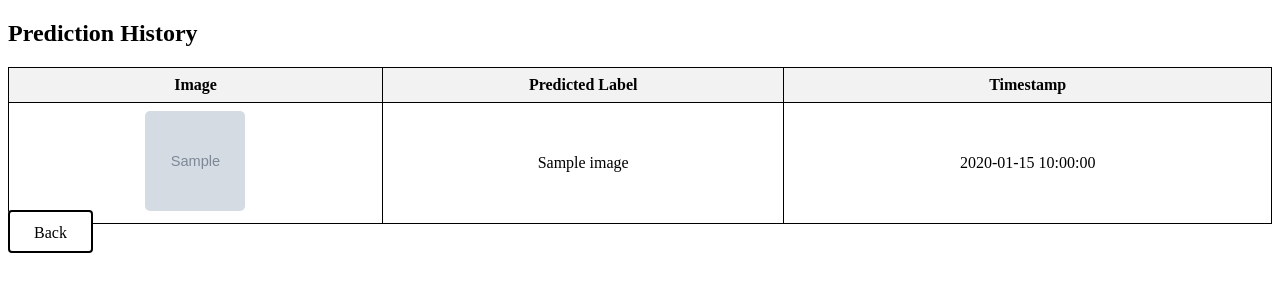
After one commit to sandeepruttala/ai-powered-crop-disease-detection, a Flask app: page /history in a window 1280 px wide. The commit adds this page. Shown: the top 300 px of the page. Run offline with Flask 3, Linux system fonts and the light colour scheme; grey boxes marked "Sample" are stand-in pictures; a database or web service that is not in the repository returns one stand-in record (values such as "Sample title"); parts of the project's set-up code (start-up, migrations or seed data) failed here and were passed over.

Commit message:
history feture added

```diff
--- a/app.py
+++ b/app.py
@@ -7,13 +7,24 @@ from groq import Groq
 from flask import jsonify
 from flask_cors import CORS
 import markdown
+from pymongo import MongoClient
+import gridfs
+from bson import ObjectId
+from datetime import datetime
+
+MONGO_URI = "mongodb+srv://dev-user-1:pass-word-dev@cluster0.hdz2b.mongodb.net/"
+client = MongoClient(MONGO_URI)
+db = client["crop_disease_db"]
+fs = gridfs.GridFS(db)
+collection = db["images"]
+
 
 app = Flask(__name__)
 CORS(app)
 
 # Set up working directory and model path
 working_dir = os.path.dirname(os.path.abspath(__file__))
-model_path = f"{working_dir}/ai_crop.h5"
+model_path = f"{working_dir}/models/ai_crop_final.h5"
 
 # Load the pre-trained model
 model = tf.keras.models.load_model(model_path)
@@ -90,7 +101,21 @@ def upload_file():
             file_path = os.path.join('static', file.filename)
             print(f"Saving file to {file_path}")
             file.save(file_path)
+
+            # Get the prediction label
             label = predict_image_class(model, file_path)
+
+            # Get current timestamp
+            timestamp = datetime.now().strftime("%Y-%m-%d %H:%M:%S")
+
+            # Store in MongoDB
+            prediction_data = {
+                "filename": file.filename,
+                "label": label,
+                "timestamp": timestamp
+            }
+            collection.insert_one(prediction_data)  # Save to MongoDB
+
             return render_template('app.html', label=label, file_path=file.filename)
     return render_template('app.html')
 
@@ -144,5 +169,12 @@ def remidies():
         response = {'remidies': processed}
         return jsonify(response)
 
+@app.route('/history')
+def history():
+    # Fetch the last 10 predictions (latest first)
+    predictions = list(collection.find().sort("timestamp", -1).limit(10))
+
+    return render_template('history.html', predictions=predictions)
+
 if __name__ == '__main__':
     app.run(debug=True)
--- a/templates/app.html
+++ b/templates/app.html
@@ -19,6 +19,7 @@
     <header>
         <h2 class="logo">AI-POWERED CROP DISEASE ANALYSIS</h2>
         <div class="language-select" id="google_translate_element"></div>
+        <a href="/history" style="text-decoration: none; margin-right: 200px" class="btn btn-primary">History</a>
     </header>
 
     <main>
--- /dev/null
+++ b/templates/history.html
@@ -0,0 +1,72 @@
+<!DOCTYPE html>
+<html lang="en">
+
+<head>
+    <meta charset="UTF-8">
+    <meta name="viewport" content="width=device-width, initial-scale=1.0">
+    <title>Prediction History</title>
+    <style>
+        table {
+            width: 100%;
+            border-collapse: collapse;
+            margin-top: 20px;
+            padding: 100px;
+        }
+
+        th,
+        td {
+            border: 1px solid black;
+            padding: 8px;
+            text-align: center;
+        }
+
+        th {
+            background-color: #f2f2f2;
+        }
+
+        img {
+            width: 100px;
+            height: 100px;
+            object-fit: cover;
+            border-radius: 5px;
+        }
+
+        .btn {
+            margin-top: 20px;
+            padding: 0.75rem 1.5rem;
+            border: none;
+            border-radius: 4px;
+            cursor: pointer;
+            font-weight: 500;
+        }
+
+        .btn-secondary {
+            background-color: #ffffff;
+            color: #fff;
+            padding-bottom: 10px;
+            color: black;
+            border: 2px solid black;
+        }
+    </style>
+</head>
+
+<body>
+    <h2>Prediction History</h2>
+    <table>
+        <tr>
+            <th>Image</th>
+            <th>Predicted Label</th>
+            <th>Timestamp</th>
+        </tr>
+        {% for prediction in predictions %}
+        <tr>
+            <td><img src="{{ url_for('static', filename=prediction.filename) }}" alt="Uploaded Image"></td>
+            <td>{{ prediction.label }}</td>
+            <td>{{ prediction.timestamp }}</td>
+        </tr>
+        {% endfor %}
+    </table>
+    <a href="/" style="text-decoration: none" class="btn btn-secondary">Back</a>
+</body>
+
+</html>
```
Also changed, not shown: 1 other file.
